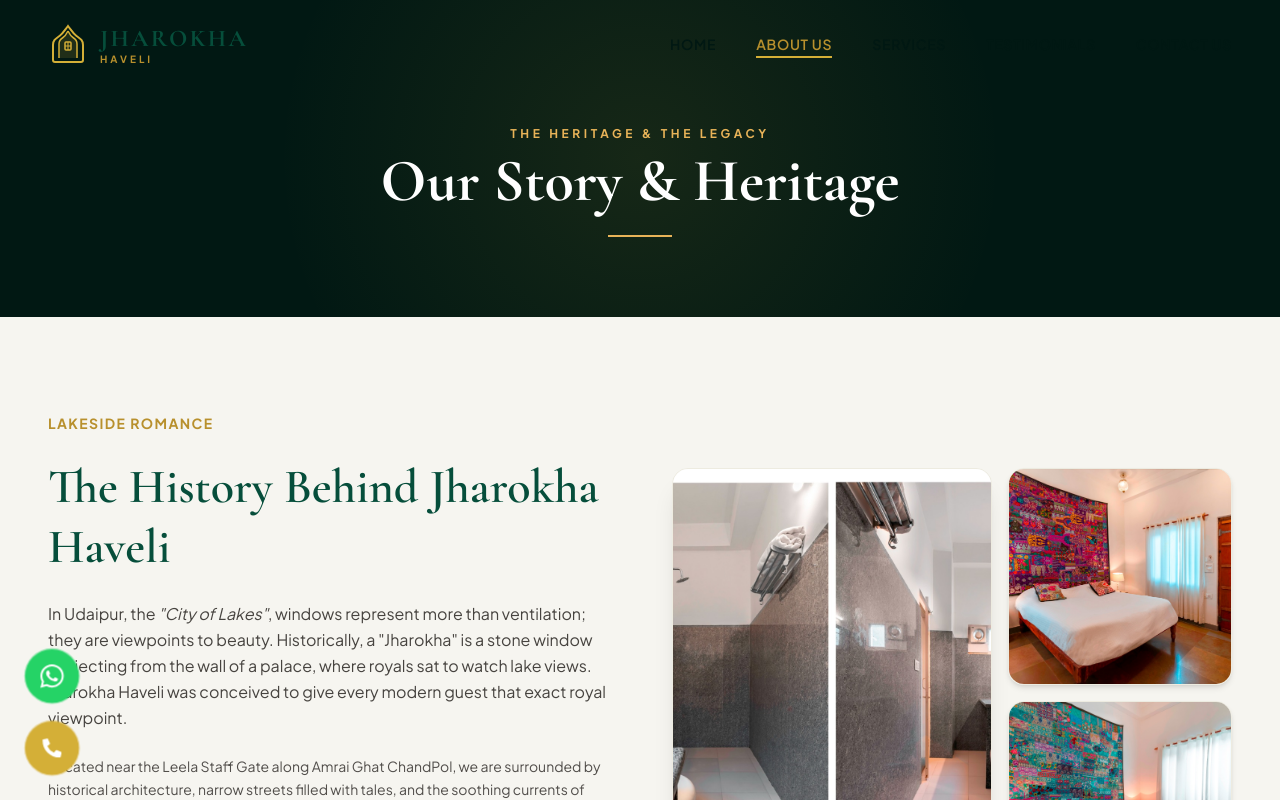
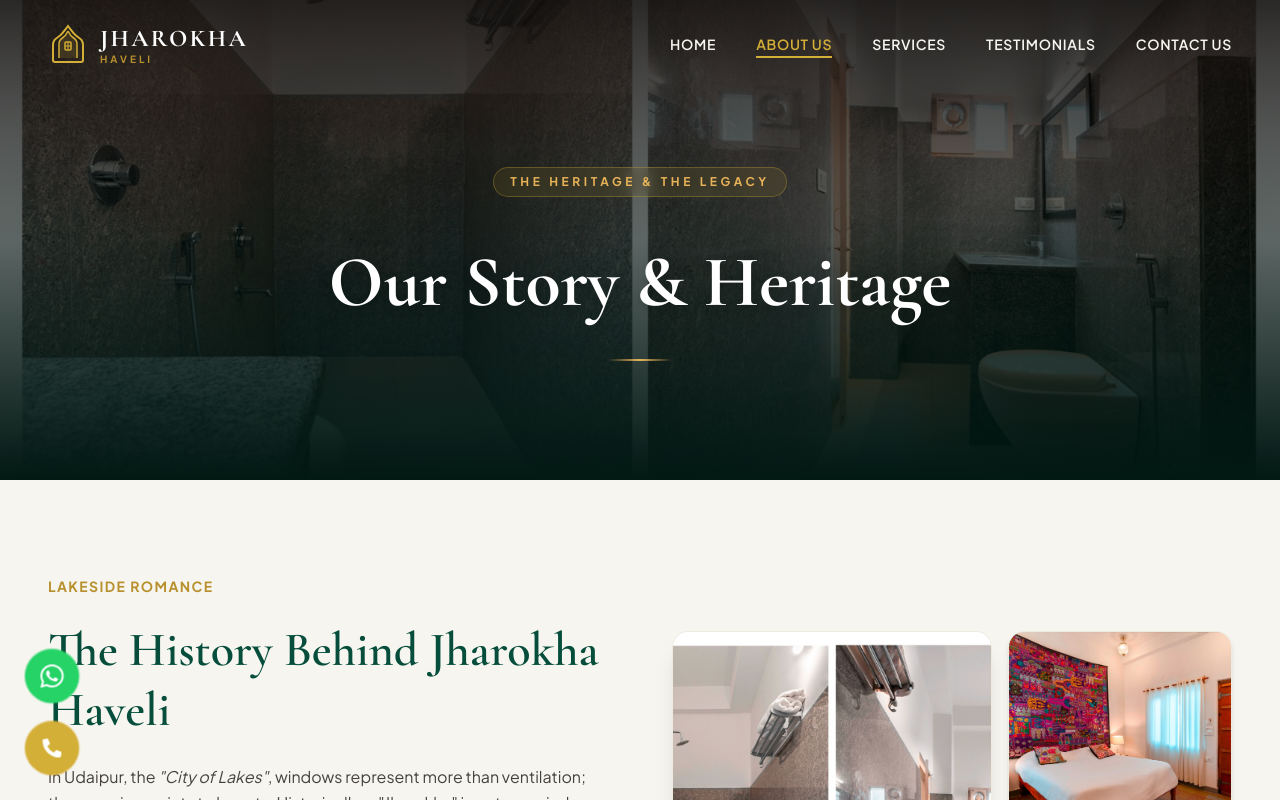
Before and after one commit to Eshbanoliver/JHAROKHAHAVELI, a React (Vite) app: page /about in a window 1280 px wide. Shown: the top 800 px of the page. Built offline with nearby package versions, Linux system fonts and the light colour scheme.

Commit message:
updated files

```diff
--- a/package.json
+++ b/package.json
@@ -11,6 +11,7 @@
   },
   "dependencies": {
     "framer-motion": "^12.42.2",
+    "puppeteer": "^25.3.0",
     "react": "^19.2.7",
     "react-dom": "^19.2.7",
     "react-icons": "^5.7.0",
--- a/src/components/Navbar.tsx
+++ b/src/components/Navbar.tsx
@@ -72,7 +72,7 @@ export default function Navbar() {
               <line x1="17" y1="22" x2="23" y2="22" stroke="currentColor" strokeWidth="1" />
             </svg>
             <div className="flex flex-col">
-              <span className="font-serif text-xl md:text-2xl font-bold tracking-widest text-emerald-800 leading-tight">
+              <span className={`font-serif text-xl md:text-2xl font-bold tracking-widest leading-tight transition-colors duration-300 ${isScrolled ? 'text-emerald-800' : 'text-white'}`}>
                 JHAROKHA
               </span>
               <span className="font-sans text-[10px] uppercase tracking-[0.3em] text-gold-600 font-bold leading-none">
@@ -90,7 +90,11 @@ export default function Navbar() {
                   key={link.name}
                   to={link.path}
                   className={`relative font-sans text-sm font-semibold tracking-wider uppercase transition-colors duration-300 ${
-                    isActive ? 'text-gold-600' : 'text-emerald-950 hover:text-gold-500'
+                    isActive
+                      ? 'text-gold-500'
+                      : isScrolled
+                        ? 'text-emerald-950 hover:text-gold-600'
+                        : 'text-beige-100 hover:text-gold-400'
                   }`}
                 >
                   {link.name}
@@ -110,7 +114,7 @@ export default function Navbar() {
           <button
             onClick={() => setIsOpen(!isOpen)}
             aria-label="Toggle menu"
-            className="md:hidden text-emerald-950 hover:text-gold-500 transition-colors"
+            className={`md:hidden transition-colors ${isScrolled ? 'text-emerald-950 hover:text-gold-600' : 'text-white hover:text-gold-400'}`}
           >
             {isOpen ? <FaTimes className="w-6 h-6" /> : <FaBars className="w-6 h-6" />}
           </button>
--- /dev/null
+++ b/src/components/PageHero.tsx
@@ -0,0 +1,63 @@
+import { motion } from 'framer-motion';
+
+interface PageHeroProps {
+  title: string;
+  subtitle: string;
+  backgroundImage: string;
+}
+
+export default function PageHero({ title, subtitle, backgroundImage }: PageHeroProps) {
+  return (
+    <section className="relative h-[60vh] min-h-[400px] -mt-24 overflow-hidden flex items-center justify-center">
+      {/* Background Image with Parallax & Overlay */}
+      <div className="absolute inset-0 bg-dark-950">
+        <motion.div
+          initial={{ scale: 1.1 }}
+          animate={{ scale: 1 }}
+          transition={{ duration: 1.5, ease: 'easeOut' }}
+          className="absolute inset-0"
+        >
+          <img
+            src={backgroundImage}
+            alt={title}
+            className="w-full h-full object-cover"
+            style={{ filter: 'brightness(0.6)' }}
+          />
+        </motion.div>
+
+        {/* Gradients for depth */}
+        <div className="absolute inset-0 bg-gradient-to-t from-emerald-950 via-emerald-950/40 to-transparent z-10" />
+        <div className="absolute inset-0 bg-gradient-to-b from-dark-950/80 via-transparent to-transparent z-10" />
+      </div>
+
+      {/* Content */}
+      <div className="relative z-20 max-w-4xl mx-auto px-6 text-center space-y-6 mt-12">
+        <motion.div
+          initial={{ opacity: 0, y: 20 }}
+          animate={{ opacity: 1, y: 0 }}
+          transition={{ duration: 0.8, delay: 0.2 }}
+        >
+          <span className="inline-block py-1.5 px-4 rounded-full border border-gold-500/30 bg-gold-500/10 text-gold-400 font-sans text-xs uppercase tracking-[0.3em] font-bold backdrop-blur-sm mb-4">
+            {subtitle}
+          </span>
+        </motion.div>
+
+        <motion.h1
+          initial={{ opacity: 0, y: 30 }}
+          animate={{ opacity: 1, y: 0 }}
+          transition={{ duration: 1, delay: 0.4, ease: [0.16, 1, 0.3, 1] }}
+          className="font-serif text-4xl md:text-5xl lg:text-7xl font-bold leading-tight text-white drop-shadow-lg"
+        >
+          {title}
+        </motion.h1>
+
+        <motion.div
+          initial={{ opacity: 0, scale: 0 }}
+          animate={{ opacity: 1, scale: 1 }}
+          transition={{ duration: 0.8, delay: 0.8 }}
+          className="w-16 h-[2px] bg-gradient-to-r from-transparent via-gold-400 to-transparent mx-auto mt-8"
+        />
+      </div>
+    </section>
+  );
+}
--- a/src/pages/About.tsx
+++ b/src/pages/About.tsx
@@ -2,6 +2,7 @@ import { motion } from 'framer-motion';
 import { FaCrown, FaHistory, FaAward, FaHeart } from 'react-icons/fa';
 import PageLayout from '../layouts/PageLayout';
 import SEO from '../components/SEO';
+import PageHero from '../components/PageHero';
 
 const timelineEvents = [
   {
@@ -41,18 +42,11 @@ export default function About() {
       />
 
       {/* About Header */}
-      <section className="bg-emerald-950 text-white py-20 px-6 md:px-12 text-center relative overflow-hidden -mt-24">
-        <div className="absolute inset-0 bg-[radial-gradient(circle_at_center,rgba(212,175,55,0.1)_0,transparent_55%)]" />
-        <div className="relative z-10 max-w-4xl mx-auto space-y-4 pt-10">
-          <span className="text-gold-400 font-sans text-xs uppercase tracking-[0.3em] font-bold">
-            The Heritage & The Legacy
-          </span>
-          <h1 className="font-serif text-4xl md:text-6xl font-bold leading-tight">
-            Our Story & Heritage
-          </h1>
-          <div className="w-16 h-[2px] bg-gold-400 mx-auto mt-4" />
-        </div>
-      </section>
+      <PageHero
+        subtitle="The Heritage & The Legacy"
+        title="Our Story & Heritage"
+        backgroundImage="/haveli_6.jpg"
+      />
 
       {/* Narrative Section: Luxury Story */}
       <section className="py-24 px-6 md:px-12 max-w-7xl mx-auto grid grid-cols-1 lg:grid-cols-2 gap-16 items-center">
--- a/src/pages/Contact.tsx
+++ b/src/pages/Contact.tsx
@@ -10,6 +10,7 @@ import {
 } from 'react-icons/fa';
 import PageLayout from '../layouts/PageLayout';
 import SEO from '../components/SEO';
+import PageHero from '../components/PageHero';
 import GlassCard from '../components/GlassCard';
 
 export default function Contact() {
@@ -76,18 +77,11 @@ export default function Contact() {
       />
 
       {/* Contact Header */}
-      <section className="bg-emerald-950 text-white py-20 px-6 md:px-12 text-center relative overflow-hidden -mt-24">
-        <div className="absolute inset-0 bg-[radial-gradient(circle_at_center,rgba(212,175,55,0.1)_0,transparent_55%)]" />
-        <div className="relative z-10 max-w-4xl mx-auto space-y-4 pt-10">
-          <span className="text-gold-400 font-sans text-xs uppercase tracking-[0.3em] font-bold">
-            Connect With Our Team
-          </span>
-          <h1 className="font-serif text-4xl md:text-6xl font-bold leading-tight">
-            Contact Jharokha Haveli
-          </h1>
-          <div className="w-16 h-[2px] bg-gold-400 mx-auto mt-4" />
-        </div>
-      </section>
+      <PageHero
+        subtitle="Connect With Our Team"
+        title="Contact Jharokha Haveli"
+        backgroundImage="/haveli_1.jpg"
+      />
 
       <section className="py-24 px-6 md:px-12 max-w-7xl mx-auto grid grid-cols-1 lg:grid-cols-2 gap-16 relative z-10">
 
--- a/src/pages/Services.tsx
+++ b/src/pages/Services.tsx
@@ -11,6 +11,7 @@ import {
 } from 'react-icons/fa';
 import PageLayout from '../layouts/PageLayout';
 import SEO from '../components/SEO';
+import PageHero from '../components/PageHero';
 import { Link } from 'react-router-dom';
 
 export default function Services() {
@@ -23,18 +24,11 @@ export default function Services() {
       />
 
       {/* Services Header */}
-      <section className="bg-emerald-950 text-white py-20 px-6 md:px-12 text-center relative overflow-hidden -mt-24">
-        <div className="absolute inset-0 bg-[radial-gradient(circle_at_center,rgba(212,175,55,0.1)_0,transparent_55%)]" />
-        <div className="relative z-10 max-w-4xl mx-auto space-y-4 pt-10">
-          <span className="text-gold-400 font-sans text-xs uppercase tracking-[0.3em] font-bold">
-            Uncompromising Excellence
-          </span>
-          <h1 className="font-serif text-4xl md:text-6xl font-bold leading-tight">
-            Our Premium Services
-          </h1>
-          <div className="w-16 h-[2px] bg-gold-400 mx-auto mt-4" />
-        </div>
-      </section>
+      <PageHero
+        subtitle="Uncompromising Excellence"
+        title="Our Premium Services"
+        backgroundImage="/haveli_3.jpg"
+      />
 
       {/* 1. RESTAURANT SECTION */}
       <section className="py-24 px-6 md:px-12 max-w-7xl mx-auto space-y-16">
--- a/src/pages/Testimonials.tsx
+++ b/src/pages/Testimonials.tsx
@@ -1,6 +1,7 @@
 import { FaStar, FaQuoteLeft, FaCheckCircle, FaAward } from 'react-icons/fa';
 import PageLayout from '../layouts/PageLayout';
 import SEO from '../components/SEO';
+import PageHero from '../components/PageHero';
 import GlassCard from '../components/GlassCard';
 
 const extendedTestimonials = [
@@ -70,18 +71,11 @@ export default function Testimonials() {
       />
 
       {/* Testimonials Header */}
-      <section className="bg-emerald-950 text-white py-20 px-6 md:px-12 text-center relative overflow-hidden -mt-24">
-        <div className="absolute inset-0 bg-[radial-gradient(circle_at_center,rgba(212,175,55,0.1)_0,transparent_55%)]" />
-        <div className="relative z-10 max-w-4xl mx-auto space-y-4 pt-10">
-          <span className="text-gold-400 font-sans text-xs uppercase tracking-[0.3em] font-bold">
-            Guest Experiences
-          </span>
-          <h1 className="font-serif text-4xl md:text-6xl font-bold leading-tight">
-            Guest Testimonials
-          </h1>
-          <div className="w-16 h-[2px] bg-gold-400 mx-auto mt-4" />
-        </div>
-      </section>
+      <PageHero
+        subtitle="Guest Experiences"
+        title="Guest Testimonials"
+        backgroundImage="/haveli_5.jpg"
+      />
 
       {/* Stats Summary Panel */}
       <section className="py-12 px-6 max-w-5xl mx-auto -mt-10 relative z-10">
--- /dev/null
+++ b/test.cjs
@@ -0,0 +1,21 @@
+const puppeteer = require('puppeteer');
+(async () => {
+  try {
+    const browser = await puppeteer.launch();
+    const page = await browser.newPage();
+    page.on('console', msg => console.log('PAGE LOG:', msg.text()));
+    page.on('pageerror', error => console.log('PAGE ERROR:', error.message));
+    page.on('response', response => {
+      if (!response.ok()) console.log('HTTP ERROR:', response.url(), response.status());
+    });
+    console.log('Navigating to root...');
+    await page.goto('http://localhost:5173/', {waitUntil: 'networkidle0'});
+    console.log('Clicking about link...');
+    await page.click('a[href="/about"]');
+    await page.waitForNavigation({waitUntil: 'networkidle0'}).catch(e => console.log('Navigation timeout or already loaded.'));
+    console.log('Successfully navigated to about.');
+    await browser.close();
+  } catch(e) {
+    console.error('SCRIPT ERROR:', e);
+  }
+})();
```
Also changed, not shown: 1 other file (tests, documents, lock files or other folders).
